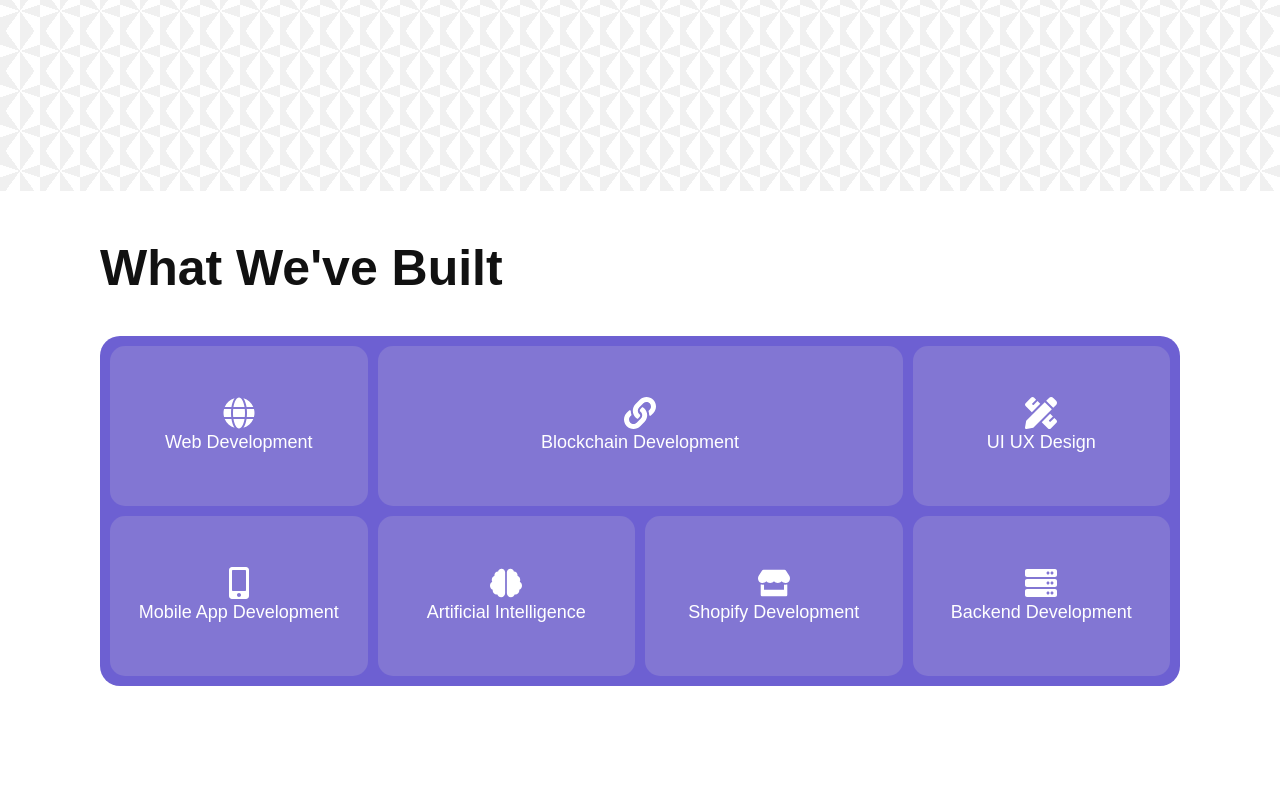
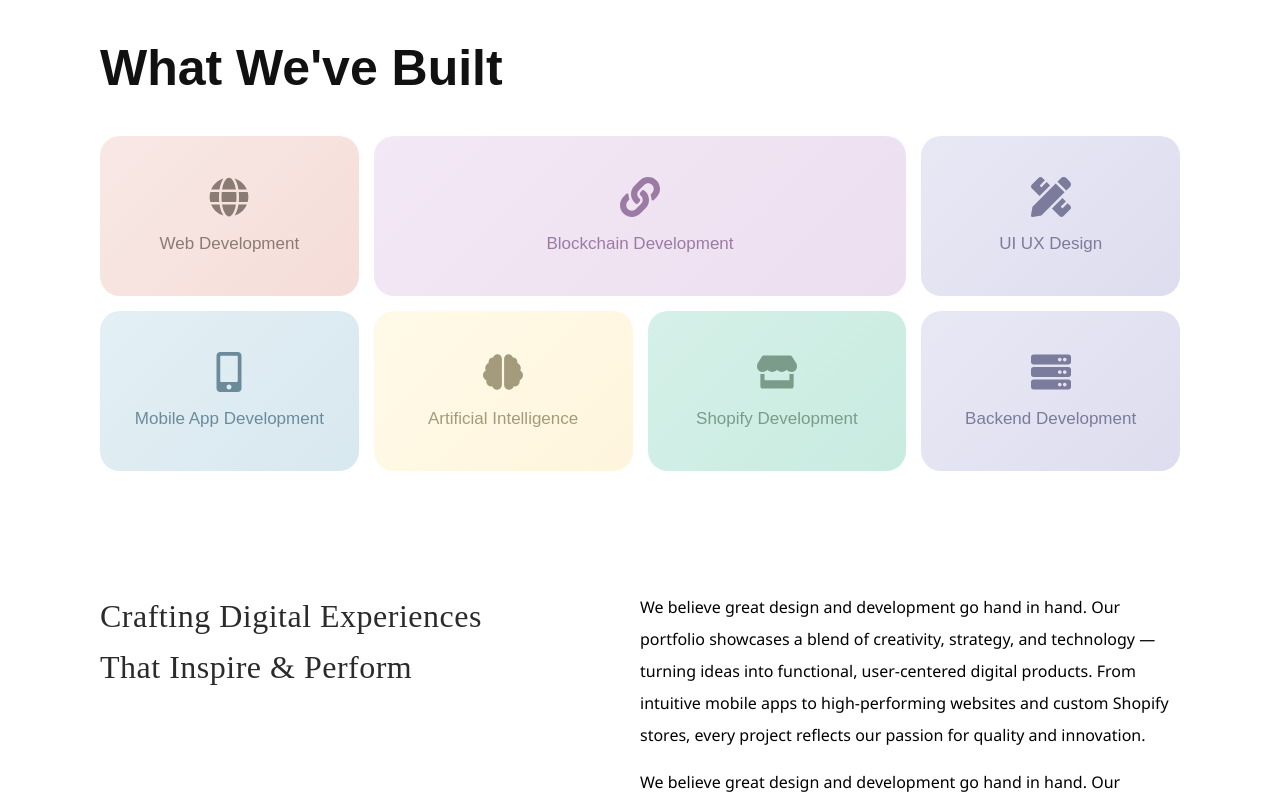
Before and after one commit to dax-react/veloc-next, a Next.js app: page /our-work in a window 1280 px wide. Shown: the part 640-1440 px from the top of the page. Built offline with nearby package versions, Linux system fonts and the light colour scheme.

Commit message:
our work fix

```diff
--- a/styles/OurWork.css
+++ b/styles/OurWork.css
@@ -4,7 +4,7 @@
     display: flex;
     justify-content: center;
     align-items: center;
-    height: 90vh;
+    height: 65vh;
     background: repeating-conic-gradient(#f0f0f0 0% 10%, #ffffff 10% 20%);
     background-size: 40px 40px;
     font-family: 'Segoe UI', Tahoma, Geneva, Verdana, sans-serif;
@@ -13,7 +13,7 @@
 }
 
 .our-work-title {
-    margin-bottom: 20vh;
+    margin-bottom: 10vh;
     font-size: 90px;
     font-weight: 700;
     color: rgba(0, 0, 0, 1);
@@ -609,67 +609,101 @@
     margin-bottom: 30px;
 }
 
-/* Desktop layout unchanged */
+/* Desktop layout */
 .what-we-built .grid-container {
     border: none;
-    background-color: #6d60d2;
-    padding: 10px;
-    border-radius: 20px;
+    background-color: transparent;
+    padding: 0;
+    border-radius: 0;
     display: grid;
     grid-template-columns: repeat(4, 1fr);
     grid-auto-rows: 160px;
-    gap: 10px;
+    gap: 15px;
 }
 
 .what-we-built .card {
-    background: rgb(130, 118, 211);
-    color: #fff;
-    border-radius: 15px;
+    border-radius: 20px;
     display: flex;
     flex-direction: column;
     align-items: center;
     justify-content: center;
     transition: transform 0.3s ease, box-shadow 0.3s ease;
     text-align: center;
+    padding: 30px 20px;
 }
 
 .what-we-built .card:hover {
     transform: translateY(-5px);
-    box-shadow: 0 6px 15px rgba(0, 0, 0, 0.15);
+    box-shadow: 0 10px 25px rgba(0, 0, 0, 0.1);
+}
+
+/* Individual card colors matching the image */
+.what-we-built .card:nth-child(1) {
+    grid-column: span 1;
+    grid-row: span 1;
+    background: linear-gradient(135deg, #f8e8e5 0%, #f5ddd8 100%);
+    color: #8b7b75;
+}
+
+.what-we-built .card:nth-child(2) {
+    grid-column: span 2;
+    grid-row: span 1;
+    background: linear-gradient(135deg, #f3e8f5 0%, #ecdff0 100%);
+    color: #9b7ba3;
+}
+
+.what-we-built .card:nth-child(3) {
+    grid-column: span 1;
+    grid-row: span 1;
+    background: linear-gradient(135deg, #e8e8f5 0%, #ddddef 100%);
+    color: #7b7b9b;
+}
+
+.what-we-built .card:nth-child(4) {
+    grid-column: span 1;
+    grid-row: span 1;
+    background: linear-gradient(135deg, #e3f0f5 0%, #d8e8ef 100%);
+    color: #6b8b9b;
+}
+
+.what-we-built .card:nth-child(5) {
+    grid-column: span 1;
+    grid-row: span 1;
+    background: linear-gradient(135deg, #fffae8 0%, #fff5dd 100%);
+    color: #a39b7b;
+}
+
+.what-we-built .card:nth-child(6) {
+    grid-column: span 1;
+    grid-row: span 1;
+    background: linear-gradient(135deg, #e8f5f0 0%, #ddefea 100%);
+    color: #7b9b8b;
+}
+
+.what-we-built .card:nth-child(7) {
+    grid-column: span 1;
+    grid-row: span 1;
+    background: linear-gradient(135deg, #e8e8f5 0%, #ddddef 100%);
+    color: #7b7b9b;
+}
+
+/* Special styling for Shopify card (if it has the B icon) */
+.what-we-built .card:nth-child(6) {
+    background: linear-gradient(135deg, #d5f0e8 0%, #c8ebe0 100%);
 }
 
 .what-we-built .icon {
-    font-size: 2rem;
+    font-size: 2.5rem;
+    margin-bottom: 15px;
+    opacity: 0.8;
 }
 
 .what-we-built h3 {
     font-family: 'Josefin Sans', sans-serif;
     font-weight: 400;
-    font-size: 18px;
-}
-
-/* Custom desktop layout remains */
-.what-we-built .card:nth-child(1) {
-    grid-column: span 1;
-    grid-row: span 1;
-}
-
-.what-we-built .card:nth-child(2) {
-    grid-column: span 2;
-    grid-row: span 1;
-}
-
-.what-we-built .card:nth-child(3) {
-    grid-column: span 1;
-    grid-row: span 1;
-}
-
-.what-we-built .card:nth-child(4),
-.what-we-built .card:nth-child(5),
-.what-we-built .card:nth-child(6),
-.what-we-built .card:nth-child(7) {
-    grid-column: span 1;
-    grid-row: span 1;
+    font-size: 17px;
+    line-height: 1.4;
+    margin: 0;
 }
 
 /* ✅ Tablet screens (max 1024px) */
@@ -687,6 +721,10 @@
         grid-template-columns: repeat(3, 1fr);
         grid-auto-rows: 150px;
         gap: 15px;
+    }
+
+    .what-we-built .card:nth-child(2) {
+        grid-column: span 1;
     }
 }
 
@@ -709,6 +747,10 @@
     .what-we-built .card {
         padding: 20px;
     }
+
+    .what-we-built .card:nth-child(2) {
+        grid-column: span 1;
+    }
 }
 
 /* ✅ Mobile (max 600px) - two cards per row */
@@ -727,16 +769,17 @@
         display: flex;
         flex-wrap: wrap;
         justify-content: center;
-        background-color: #6d60d2;
+        background-color: transparent;
         gap: 12px;
     }
 
     .what-we-built .card {
         flex: 1 1 calc(50% - 12px);
         max-width: calc(50% - 12px);
-        border-radius: 12px;
+        border-radius: 15px;
         padding: 20px;
         box-sizing: border-box;
+        min-height: 130px;
     }
 
     /* If odd number of cards → last one full width */
@@ -747,10 +790,11 @@
 
     .what-we-built .icon {
         font-size: 1.8rem;
+        margin-bottom: 10px;
     }
 
     .what-we-built h3 {
-        font-size: 16px;
+        font-size: 15px;
     }
 }
 
```
